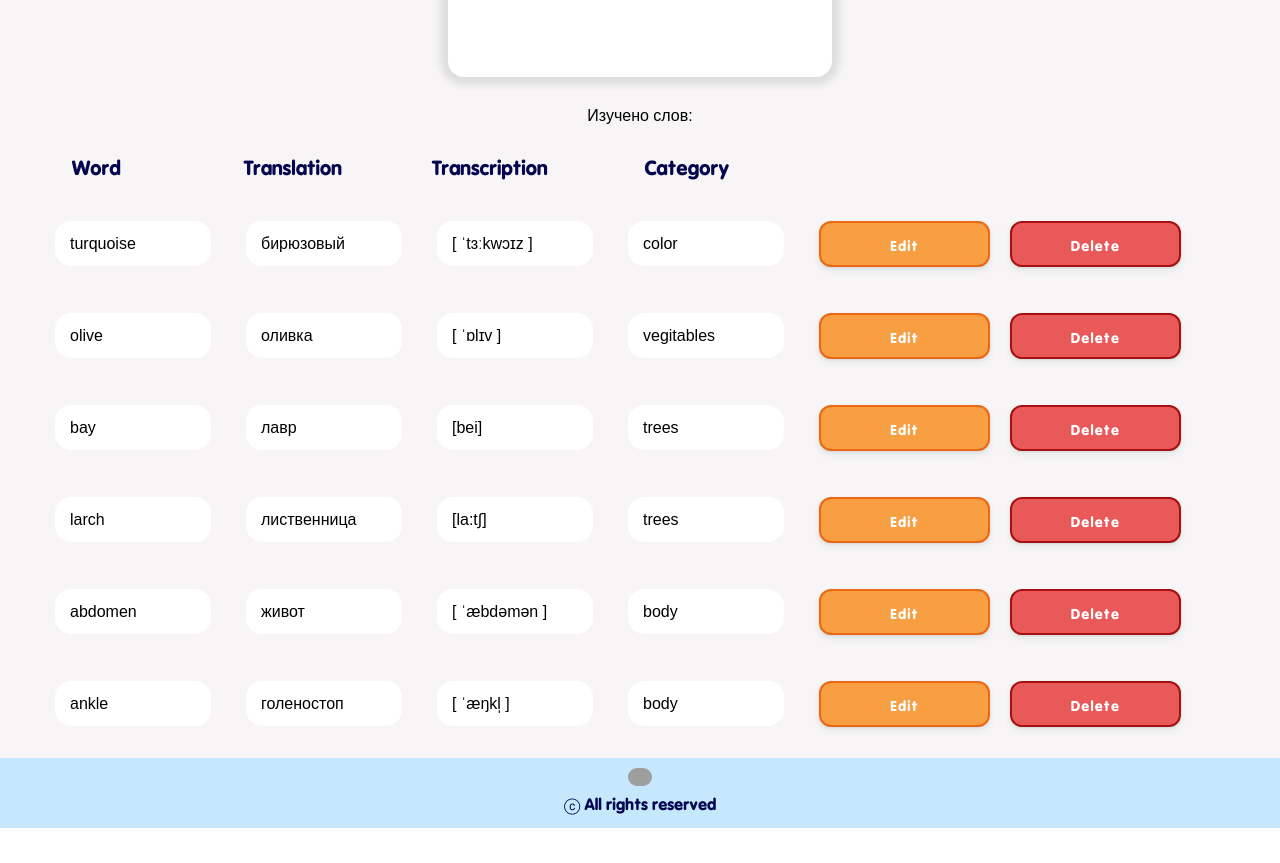
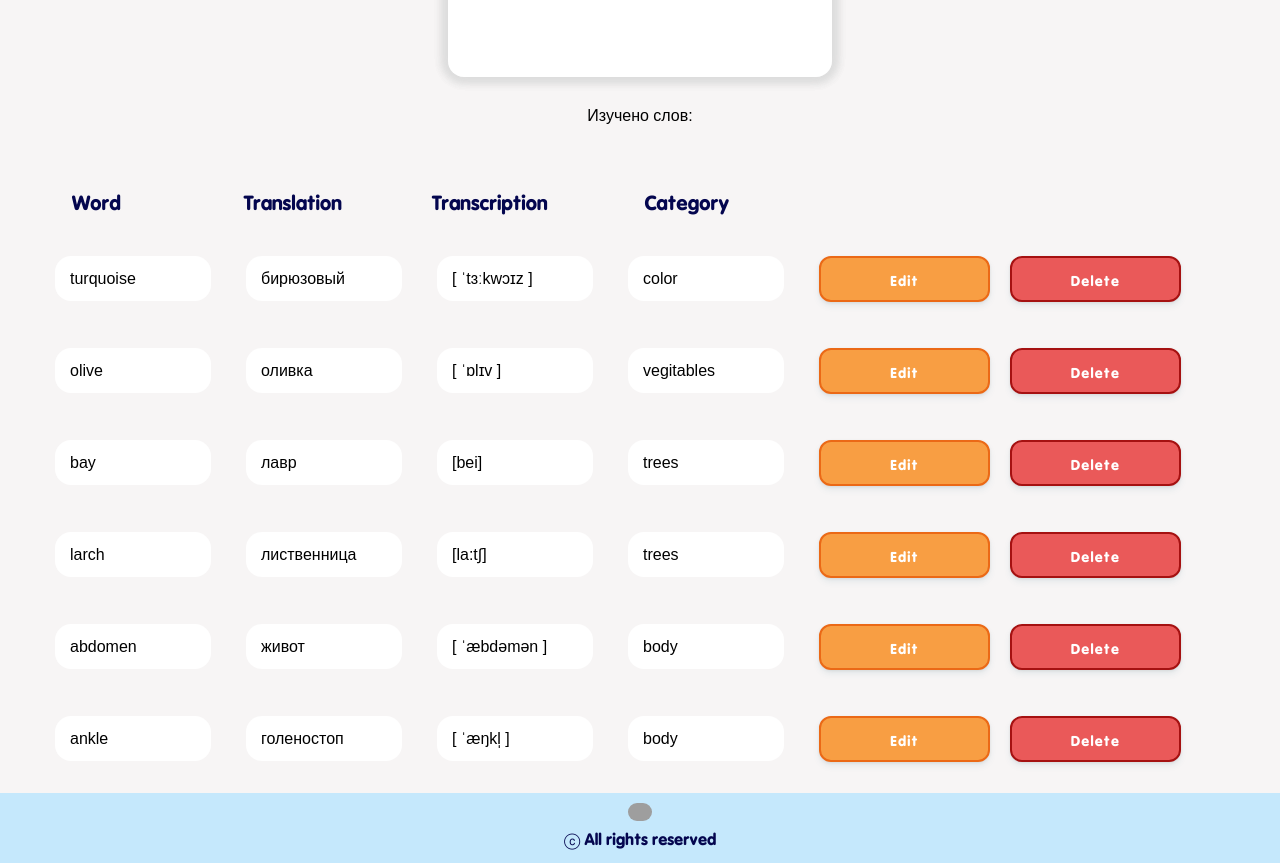
Before and after one commit to RomanovaCute/foreign-words-react, a React (Create React App) app in the folder app/: page / in a window 1280 px wide. Shown: the part 460-1323 px from the top of the page. Before the commit the page ends 1288 px from the top, so only its background shows below. Built offline with nearby package versions, Linux system fonts and the light colour scheme; grey boxes are pictures that could not be loaded.

Commit message:
fix: remove ProgressLine from Title

```diff
--- a/app/src/App.js
+++ b/app/src/App.js
@@ -16,11 +16,9 @@ function App() {
     <div className="App">
       <Nav/>
       <div className='main'>
-        <Title title='Study'>
-          <ProgressLine/>
-        </Title>
+        <Title title='Study'/>
         <Slider words={words} />
-        <div className='dictionary'>
+        <div className='dictionary-wrapper'>
           <HeaderList></HeaderList>
           {
             words.map(item =>
--- a/app/src/index.js
+++ b/app/src/index.js
@@ -45,6 +45,10 @@ const GlobalStyles = createGlobalStyle`
     .cards-wrapper{
       margin-bottom: 40px;
     }
+
+    .dictionary-wrapper{
+      margin-top: 35px;
+    }
 `
 
 const root = ReactDOM.createRoot(document.getElementById('root'));
```
